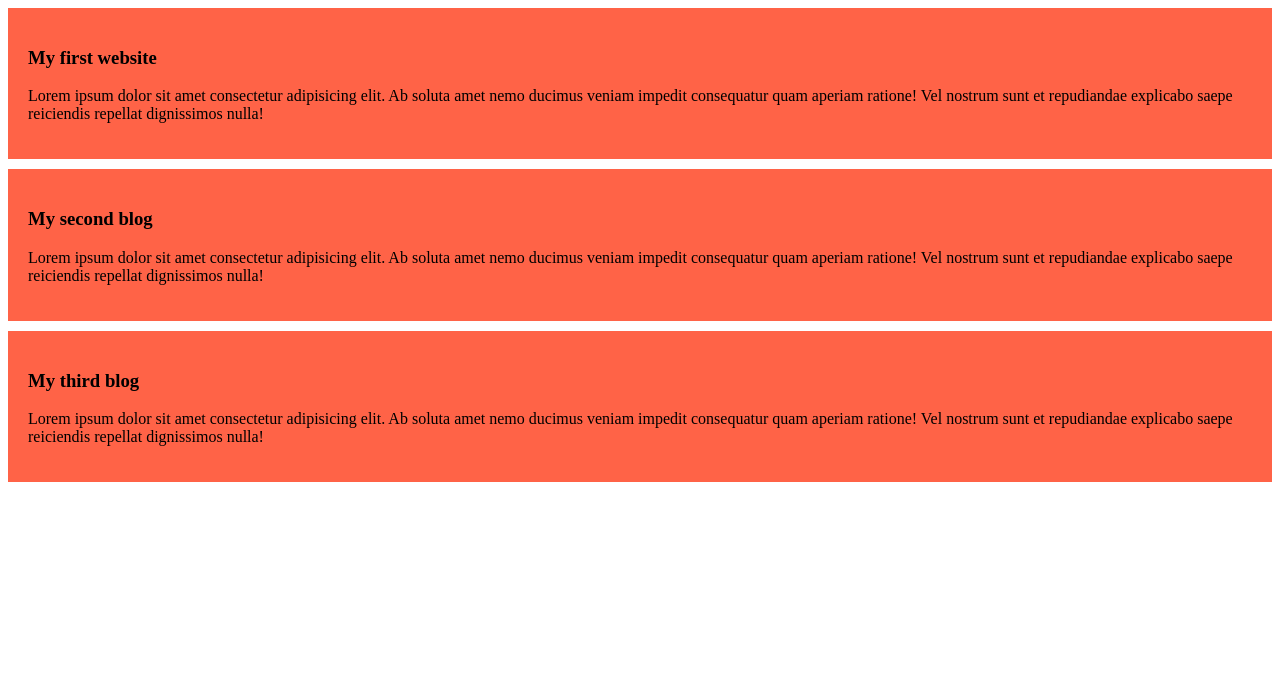
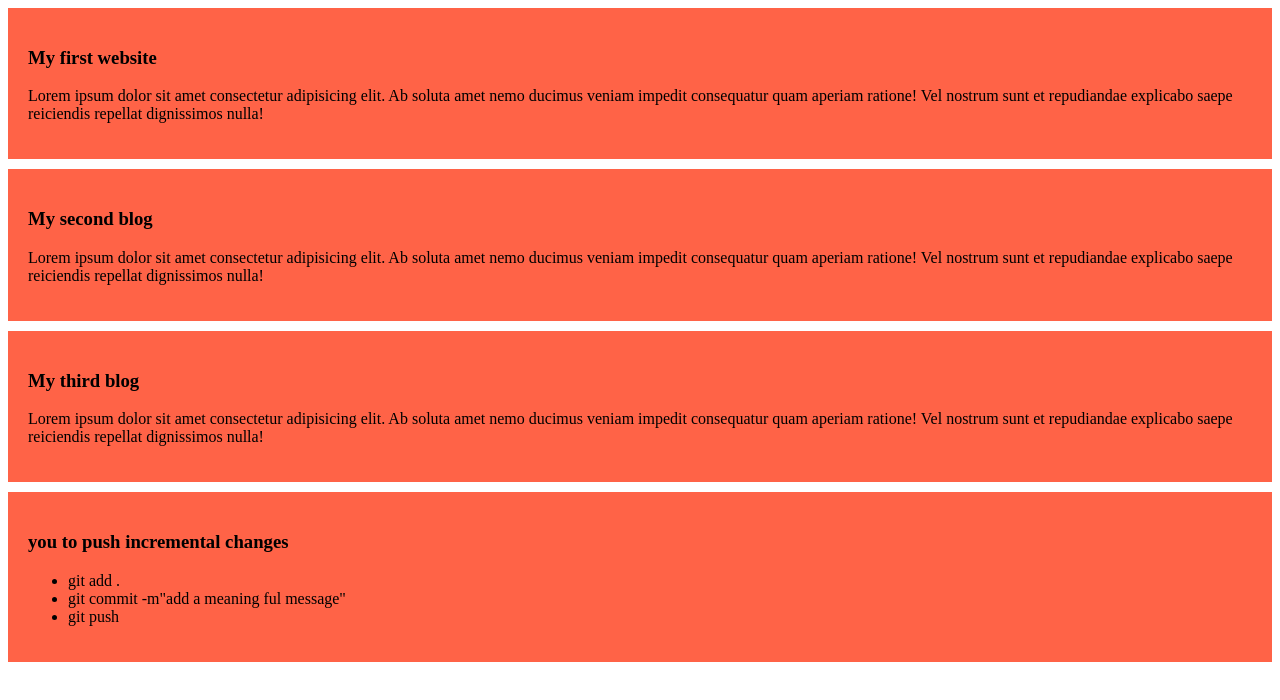
Before and after one commit to Romel180149/my-simple-website, a plain HTML site: page index.html in a window 1280 px wide. Drawn offline with Linux system fonts and the light colour scheme.

Commit message:
added a list to push code

```diff
--- a/index.html
+++ b/index.html
@@ -19,5 +19,13 @@
 <h3>My third blog</h3>
 <p>Lorem ipsum dolor sit amet consectetur adipisicing elit. Ab soluta amet nemo ducimus veniam impedit consequatur quam aperiam ratione! Vel nostrum sunt et repudiandae explicabo saepe reiciendis repellat dignissimos nulla!</p>
   </div>
+  <div>
+    <h3>you to push incremental changes</h3>
+    <ul>
+        <li>git add .</li>
+        <li>git commit -m"add a meaning ful message"</li>
+        <li>git push</li>
+    </ul>
+  </div>
 </body>
 </html>
```
